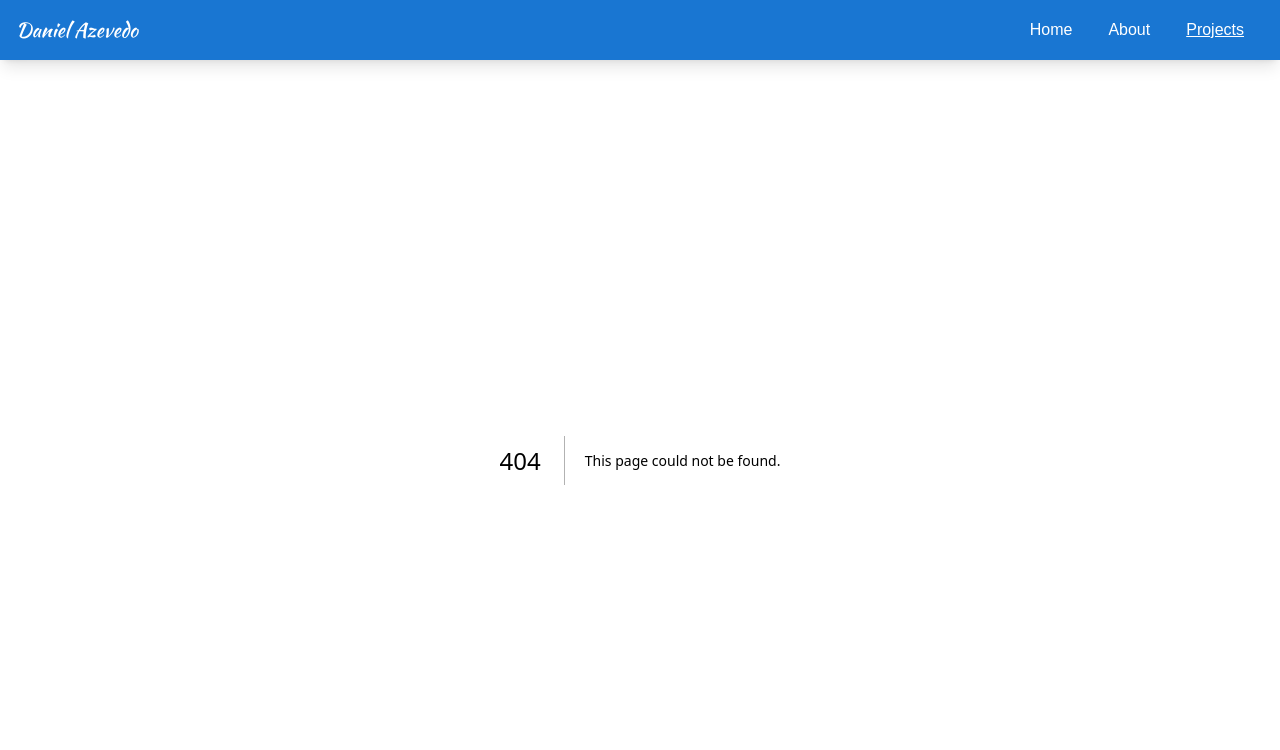
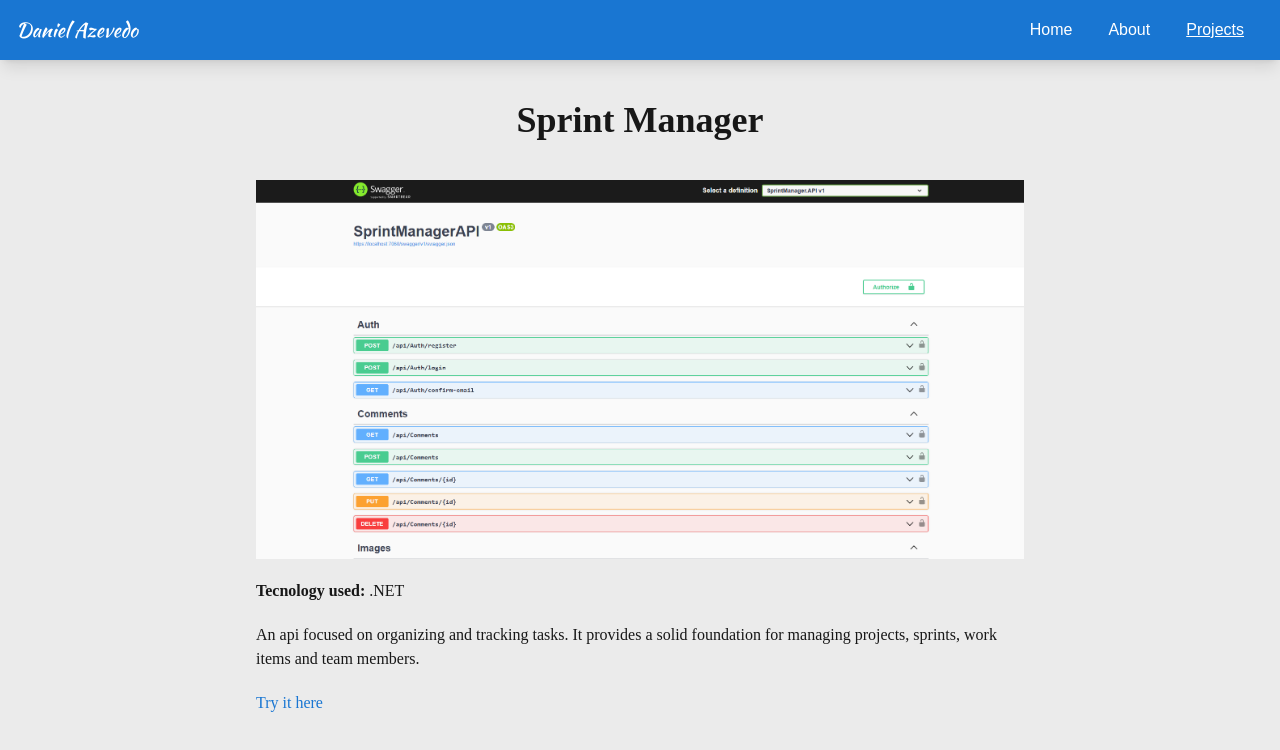
Before and after one commit to daniazevedo43/my-portfolio-website, a Next.js app: page /projects/sprint-manager in a window 1280 px wide. Before the commit this address had no page. Shown: the top 750 px of the page. Built offline with nearby package versions, Linux system fonts and the light colour scheme.

Commit message:
Sprint Manager added to projects page

```diff
--- a/src/app/projects/page.tsx
+++ b/src/app/projects/page.tsx
@@ -17,6 +17,26 @@ export default function Projects() {
             <p className='text-4xl font-semibold font-ubuntu'>My Projects</p>
         </div>
         <div className='grid grid-flow-row grid-cols-1 md:grid-cols-2 lg:grid-cols-3 xl:grid-cols-4 gap-12 justify-items-center'>
+          <div
+            className='flex flex-col bg-[#FFFFFF] mt-12 w-75 shadow-lg'
+          >
+              <div className='m-3 border border-gray-200'>
+                <img
+                  src='/sprint-manager.png'
+                  className='h-32 w-full'
+                />
+              </div>
+              <div className='m-3'>
+                <p className='text-2xl font-semibold font-ubuntu dark:text-black'>Sprint Manager</p>
+                <p className='font-ubuntu mt-3 dark:text-black'>Posted: {postedDate(new Date(2025, 8, 6))}</p>
+                <div className='mt-7'>
+                  <Link href="/projects/sprint-manager" className='font-ubuntu text-[#1976d2] hover:underline w-auto'>
+                    Read more
+                  </Link>
+                </div>
+              </div>
+          </div>
+
           <div
             className='flex flex-col bg-[#FFFFFF] mt-12 w-75 shadow-lg'
           >
--- /dev/null
+++ b/src/app/projects/sprint-manager/page.tsx
@@ -0,0 +1,31 @@
+import Link from 'next/link'
+import React from 'react'
+
+export default function SprintManager() {
+  return (
+    <div className='justify-items-center overflow-x-hidden'>
+        <div className='mt-10'>
+            <p className='text-4xl font-semibold font-ubuntu'>Sprint Manager</p>
+        </div>
+        <div className='m-5 mt-10 max-w-3xl md:mt-12 xl:mt-10'>
+            <div>
+                <img src='/sprint-manager.png' className='' />
+                <div className='mt-5'>
+                    <span className='font-semibold font-ubuntu'>Tecnology used:</span>
+                    <span className='font-ubuntu'> .NET</span>
+                </div>
+                <div className='mt-5 font-ubuntu'>
+                    <p>
+                        An api focused on organizing and tracking tasks. It provides a solid foundation for managing projects, sprints, work items and team members.
+                    </p>
+                </div>
+                <div className='flex mt-5 space-x-4'>
+                    <Link href="https://github.com/daniazevedo43/SprintManager" className='font-ubuntu text-[#1976d2] hover:underline w-auto'>
+                        <p className='font-ubuntu'>Try it here</p>
+                    </Link>
+                </div>
+            </div>
+        </div>
+    </div>
+  )
+}
```
Also changed, not shown: public/sprint-manager.png.
